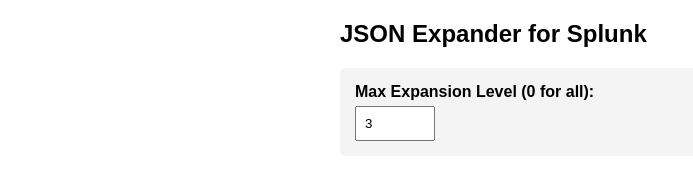
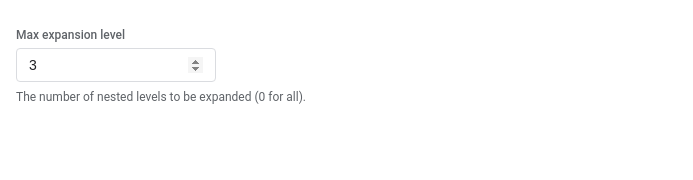
Before and after one commit to aserpi/splunk-json-expander, a website with bundled scripts: page src/html/options.html in a window 1280 px wide. Shown: the whole page, without its empty margins (0-693 px from the left). Built offline with nearby package versions, Linux system fonts and the light colour scheme; some packages are replaced by stand-ins of ours.

Commit message:
feat: style options page

```diff
--- /dev/null
+++ b/src/css/options.css
@@ -0,0 +1,163 @@
+body {
+  color-scheme: light dark;
+  /* Chrome/Material Design Light Theme Default */
+  --bg-color: #ffffff;
+  --text-color: #202124;
+  --label-color: #5f6368;
+  --input-bg: #ffffff;
+  --input-border: #dadce0;
+  --input-border-focus: #1a73e8;
+  --helper-color: #5f6368;
+  --font-family: Roboto, "Segoe UI", Arial, sans-serif;
+}
+
+@media (prefers-color-scheme: dark) {
+  body {
+    /* Chrome/Material Design Dark Theme */
+    --bg-color: #202124;
+    --text-color: #e8eaed;
+    --label-color: #9aa0a6;
+    --input-bg: #202124;
+    --input-border: #5f6368;
+    --input-border-focus: #8ab4f8;
+    --helper-color: #9aa0a6;
+  }
+}
+
+/* Override with Acorn Design System specifically for Firefox */
+@supports (-moz-appearance: none) {
+  body {
+    /* Acorn Light Theme */
+    --bg-color: #ffffff;
+    --text-color: #15141a;
+    --label-color: #15141a;
+    --input-bg: #f9f9fb;
+    --input-border: #8f8f9d;
+    --input-border-focus: #0060df;
+    --helper-color: #5a5b5e;
+    --font-family:
+      -apple-system, BlinkMacSystemFont, "Segoe UI", Ubuntu, "Helvetica Neue",
+      sans-serif;
+  }
+
+  @media (prefers-color-scheme: dark) {
+    body {
+      /* Acorn Dark Theme */
+      --bg-color: #1c1b22;
+      --text-color: #fbfbfe;
+      --label-color: #fbfbfe;
+      --input-bg: #2b2a33;
+      --input-border: #8f8f9d;
+      --input-border-focus: #00ddff;
+      --helper-color: #cfcfd8;
+    }
+  }
+}
+
+body {
+  font-family: var(--font-family);
+  background: var(--bg-color);
+  color: var(--text-color);
+  font-size: 14px;
+  margin: 0;
+  padding: 16px;
+}
+
+form {
+  display: flex;
+  flex-direction: column;
+}
+
+.settings-group {
+  margin-bottom: 16px;
+}
+
+.input-container {
+  position: relative;
+  margin-top: 12px;
+  margin-bottom: 8px;
+}
+
+label {
+  display: block;
+  font-size: 12px;
+  color: var(--label-color);
+  margin-bottom: 6px;
+  font-weight: 500;
+}
+
+input[type="number"] {
+  width: 100%;
+  max-width: 200px;
+  box-sizing: border-box;
+  padding: 8px 12px;
+  border: 1px solid var(--input-border);
+  border-radius: 4px;
+  font-size: 14px;
+  background-color: var(--input-bg);
+  color: var(--text-color);
+  transition:
+    border 0.2s,
+    box-shadow 0.2s;
+}
+
+input[type="number"]:focus {
+  outline: none;
+  border: 2px solid var(--input-border-focus);
+  padding: 7px 11px; /* Compensate for the thicker 2px border */
+}
+
+/* Style the Chrome/WebKit spin buttons (arrows) */
+input[type="number"]::-webkit-inner-spin-button,
+input[type="number"]::-webkit-outer-spin-button {
+  cursor: pointer;
+  opacity: 0.7;
+  transition: opacity 0.2s ease-in-out;
+}
+
+input[type="number"]::-webkit-inner-spin-button:hover,
+input[type="number"]::-webkit-outer-spin-button:hover {
+  opacity: 1;
+}
+
+.helper-text {
+  font-size: 12px;
+  color: var(--helper-color);
+  margin: 0;
+}
+
+/* Structural Overrides for Firefox (Acorn) */
+@supports (-moz-appearance: none) {
+  body {
+    font-size: 13px;
+  }
+  .input-container {
+    display: flex;
+    align-items: center;
+    margin-top: 0;
+    margin-bottom: 4px;
+  }
+  label {
+    display: inline-block;
+    font-size: 13px;
+    font-weight: 600;
+    margin-bottom: 0;
+    margin-right: 12px;
+  }
+  input[type="number"] {
+    width: auto;
+    max-width: none;
+    padding: 4px 8px;
+    font-size: 13px;
+  }
+  input[type="number"]:focus {
+    border: 1px solid var(--input-border-focus);
+    padding: 4px 8px; /* Reset material padding compensation */
+    box-shadow: 0 0 0 2px rgba(0, 96, 223, 0.3);
+  }
+  @media (prefers-color-scheme: dark) {
+    input[type="number"]:focus {
+      box-shadow: 0 0 0 2px rgba(0, 221, 255, 0.3);
+    }
+  }
+}
--- a/src/html/options.html
+++ b/src/html/options.html
@@ -1,78 +1,21 @@
 <!doctype html>
 <html>
   <head>
-    <title>JSON Expander for Splunk</title>
-    <style>
-      body {
-        font-family: sans-serif;
-        max-width: 600px;
-        margin: 20px auto;
-      }
-
-      input {
-        width: 70%;
-        padding: 8px;
-      }
-
-      button {
-        padding: 8px 12px;
-        margin-left: 5px;
-      }
-
-      .settings-box {
-        margin-bottom: 20px;
-        padding: 15px;
-        background: #f4f4f4;
-        border-radius: 5px;
-      }
-
-      .settings-box label {
-        display: block;
-        margin-bottom: 5px;
-        font-weight: bold;
-      }
-
-      @media (prefers-color-scheme: dark) {
-        body {
-          background-color: #121212;
-          color: #e0e0e0;
-        }
-
-        button {
-          background-color: #333;
-          color: #ffffff;
-          border: 1px solid #555;
-        }
-
-        h2 {
-          text-align: center;
-        }
-
-        input {
-          background-color: #2a2a2a;
-          color: #ffffff;
-          border: 1px solid #444;
-        }
-
-        .settings-box {
-          background-color: #1e1e1e;
-        }
-      }
-    </style>
+    <meta charset="utf-8" />
+    <link rel="stylesheet" href="../css/options.css" />
   </head>
   <body>
-    <h2>JSON Expander for Splunk</h2>
-
-    <div class="settings-box">
-      <label for="maxLevel">Max Expansion Level (0 for all):</label>
-      <input
-        type="number"
-        id="maxLevel"
-        min="0"
-        value="3"
-        style="width: 60px"
-      />
-    </div>
+    <form>
+      <div class="settings-group">
+        <div class="input-container">
+          <label for="maxLevel">Max expansion level</label>
+          <input type="number" id="maxLevel" />
+        </div>
+        <p class="helper-text">
+          The number of nested levels to be expanded (0 for all).
+        </p>
+      </div>
+    </form>
 
     <script type="module" src="../js/options.js"></script>
   </body>
```
